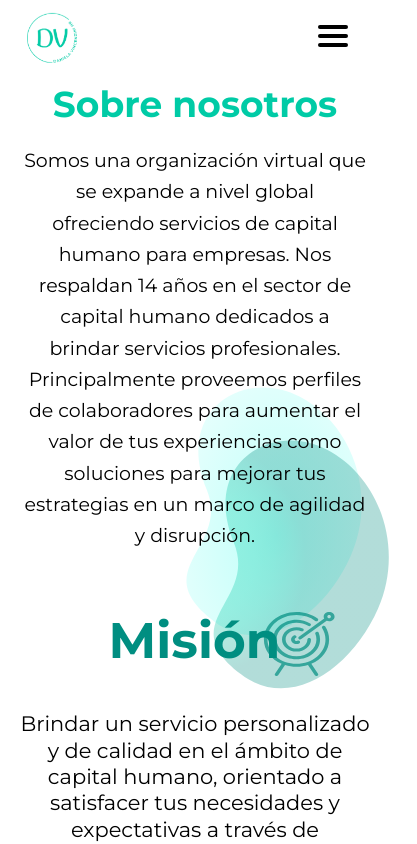
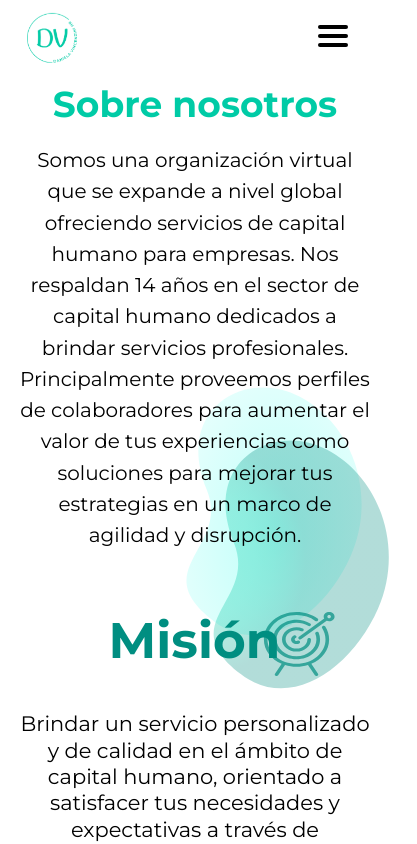
Before and after one commit to ChristianMagallanes24/proyectodaniela, a React (Create React App) app: page /sobreNosotros in a window 390 px wide. Shown: the top 844 px of the page, 417 px wide, since content can reach past the window. Built offline with nearby package versions, Linux system fonts and the light colour scheme.

Commit message:
termine todo el responsive de servicios y sobre nosotros

```diff
--- a/src/components/SobreNosotros/SobreNosotros.scss
+++ b/src/components/SobreNosotros/SobreNosotros.scss
@@ -55,7 +55,7 @@
         height: auto;
       }
       @include mobile{
-        width: 120%;
+        width: 100%;
       }
       .descripcion-parrafo {
         color: var(--Colores-diseo-alta-Negro, #000);
@@ -67,20 +67,14 @@
         font-style: normal;
         font-weight: 400;
         line-height: 31.25px; /* 100% */
-
-
-        align-self: stretch;
         @include tablet{
           font-size: 30px ;
-          min-width: 100%;
+
         }
-        @include mobile{
-          padding: 0px 7px;
-          font-size: 19px;
-          width: auto;
-          text-align: center;
-          padding: 0px 50px;
-        }
+      @include mobile{
+        font-size: 20px;
+       padding: 0px 10px;
+      }
       }
     }
   }
```
